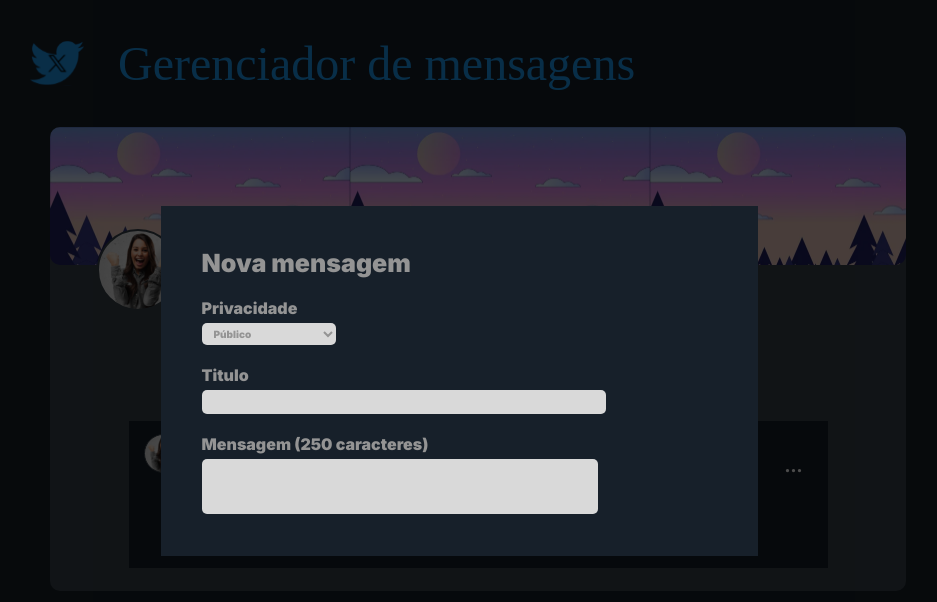
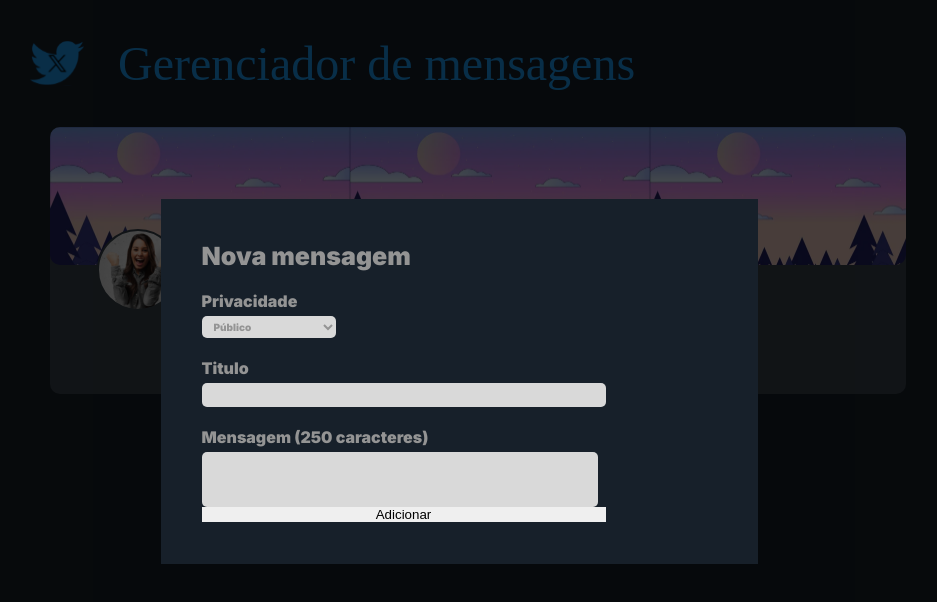
Before and after one commit to maridabrins/MD-CRUD-Message.react, a React (Create React App) app: page / in a window 1280 px wide. Both pictures are taken after a click on the button "Adicionar nova mensagem +". Shown: the top 602 px of the page, without its empty margins (162-1099 px from the left). Built offline with nearby package versions, Linux system fonts and the light colour scheme; a web font is replaced by a local one.

Commit message:
feat: add message in LocalStorage and viewing in Home.js

```diff
--- a/src/Components/Home/Home.js
+++ b/src/Components/Home/Home.js
@@ -1,4 +1,4 @@
-import React , {useEffect} from "react";
+import React , {useState, useEffect} from "react";
 import "./style.css"
 import Logo from "../../assets/images/Logo.svg"
 import Perfil from "../../assets/images/Perfil.svg"
@@ -17,6 +17,83 @@ export default function Home(){
             };
         }
     }, []);
+
+    const [mensagens, setMensagens] = useState([])
+
+    //carregando as mensagens para o LocalStorage
+    useEffect(()=> {
+        const savedMessages =JSON.parse(localStorage.getItem("mensagens")) || []
+        setMensagens(savedMessages)
+    },[])
+
+    const obterProximoId = () => {
+        // Buscar o último ID no localStorage
+        const ultimoId = localStorage.getItem("ultimoId");
+        // Se não houver ID, começamos com o 1
+        if (!ultimoId) {
+          localStorage.setItem("ultimoId", 1);
+          return 1;
+        }
+
+        // Caso contrário, incrementamos o ID
+        const novoId = parseInt(ultimoId) + 1;
+        localStorage.setItem("ultimoId", novoId);
+        return novoId;
+      };
+
+      // Função para adicionar a mensagem
+      const adicionarMensagem = (titulo, mensagem, privacidade) => {
+        const id = obterProximoId();
+        const novaMensagem = {
+            id,
+            titulo,
+            mensagem,
+            privacidade,
+            dataCriacao: new Date().toLocaleDateString()
+        }
+            const mensagens = JSON.parse(localStorage.getItem("savedMessages")) || [];
+
+            // Adicionar a nova mensagem à lista
+            mensagens.push(novaMensagem)
+            // Salvar novamente no localStorage
+            localStorage.setItem("savedMessages", JSON.stringify(mensagens))
+
+            setMensagens((prevMensagens) => {
+                const novasMensagens = [...prevMensagens, novaMensagem];
+                localStorage.setItem("mensagens", JSON.stringify(novasMensagens));
+                return novasMensagens;
+            });
+
+
+
+        }
+
+        const mensagensVisiveis = mensagens.filter(mensagem => mensagem.privacidade === "publico");
+
+
+
+
+
+    const salvarMensagem = (novasMensagens) =>{
+        localStorage.setItem("mensagens", JSON.stringify(novasMensagens))
+    }
+
+    const handleAdicionarMensagem = () =>{
+
+        const titulo = document.getElementById("titulo").value;
+        const mensagem = document.getElementById("mensagem").value;
+        const privacidade = document.getElementById("privacidade").value;
+
+        //adicionar uma nova mensagem ao clicar no botão dentro do modal
+        adicionarMensagem(titulo, mensagem, privacidade)
+
+        //Ao clicar no botão fechar o modal
+        const modal = document.querySelector("dialog")
+        if(modal){
+            modal.close()
+        }
+
+    }
 
     return (
         <>
@@ -60,21 +137,23 @@ export default function Home(){
 
                             <label for="mensagem">Mensagem (250 caracteres)</label>
                             <textarea name="mensagem" id="mensagem" required maxLength="250"></textarea>
+
+                            <button onClick={handleAdicionarMensagem}>Adicionar</button>
                         </div>
                     </div>
                 </div>
             </dialog>
 
-            <div className="card">
+             {mensagensVisiveis.map(mensagem => (
+                <div className="card" key={mensagem.id}>
                     <div className="card-container">
                         <div className="info-card">
-                        <img src= {Perfil} className="foto-perfil" alt="foto mulher feliz"/>
+                            <img src={Perfil} className="foto-perfil" alt="foto mulher feliz"/>
                             <div className="user-content">
                                 <h2>Usuario Feliz</h2>
-                            <p>Publicado em 26/04/2025</p>
+                                <p>Publicado em {mensagem.dataCriacao}</p>
                             </div>
-
-                        <label for="acoes">...</label>
+                            <label htmlFor="acoes">...</label>
                             <select name="acoes" id="acoes">
                                 <option value="editar">Editar</option>
                                 <option value="excluir">Excluir</option>
@@ -82,12 +161,12 @@ export default function Home(){
                         </div>
 
                         <div className="mensagem-content">
-                        <h3>Titulo</h3>
-                        <p>Lorem Ipsum has been the industry's standard dummy text ever since the 1500s, when an unknown printer took a galley of type and scrambled it to make a type specimen book. </p>
+                            <h3>{mensagem.titulo}</h3>
+                            <p>{mensagem.mensagem}</p>
                         </div>
                     </div>
-
                 </div>
+            ))}
            </div>
 
         </section>
```
Lines whose indentation alone changed are shown as unchanged.
